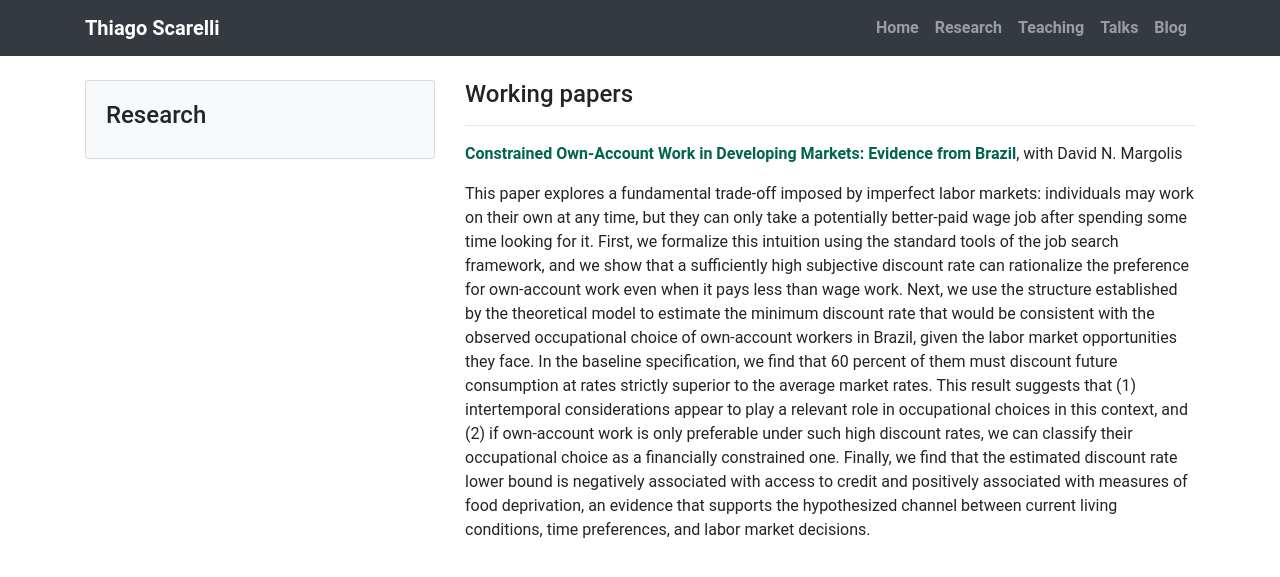
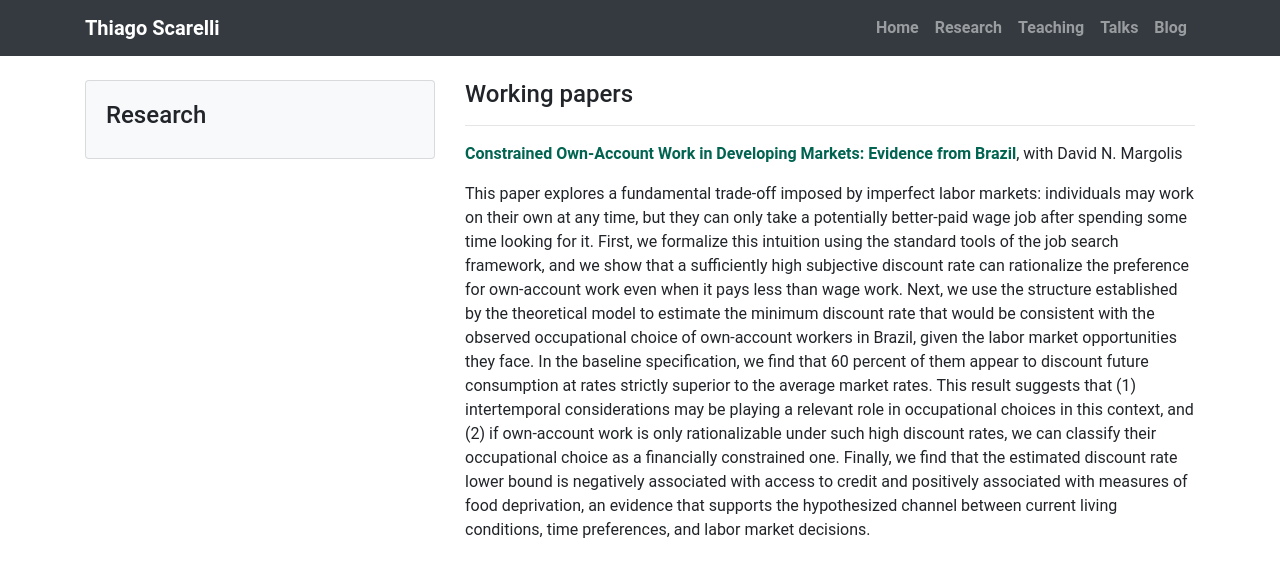
Before and after one commit to thiagoscarelli/thiagoscarelli.github.io, a Jekyll site: the page built from _pages/research.md, in a window 1280 px wide. Shown: the top 577 px of the page. Built offline with Jekyll 4.4.1, drawn with Linux system fonts in a browser that asks for light colours.

Commit message:
abstract

```diff
--- a/_pages/research.md
+++ b/_pages/research.md
@@ -10,7 +10,7 @@
 
 <b>[Constrained Own-Account Work in Developing Markets: Evidence from Brazil](../docs/wp_scarelli_margolis.pdf)</b>, with David N. Margolis
 
-This paper explores a fundamental trade-off imposed by imperfect labor markets: individuals may work on their own at any time, but they can only take a potentially better-paid wage job after spending some time looking for it. First, we formalize this intuition using the standard tools of the job search framework, and we show that a sufficiently high subjective discount rate can rationalize the preference for own-account work even when it pays less than wage work. Next, we use the structure established by the theoretical model to estimate the minimum discount rate that would be consistent with the observed occupational choice of own-account workers in Brazil, given the labor market opportunities they face. In the baseline specification, we find that 60 percent of them must discount future consumption at rates strictly superior to the average market rates. This result suggests that (1) intertemporal considerations appear to play a relevant role in occupational choices in this context, and (2) if own-account work is only preferable under such high discount rates, we can classify their occupational choice as a financially constrained one. Finally, we find that the estimated discount rate lower bound is negatively associated with access to credit and positively associated with measures of food deprivation, an evidence that supports the hypothesized channel between current living conditions, time preferences, and labor market decisions.
+This paper explores a fundamental trade-off imposed by imperfect labor markets: individuals may work on their own at any time, but they can only take a potentially better-paid wage job after spending some time looking for it. First, we formalize this intuition using the standard tools of the job search framework, and we show that a sufficiently high subjective discount rate can rationalize the preference for own-account work even when it pays less than wage work. Next, we use the structure established by the theoretical model to estimate the minimum discount rate that would be consistent with the observed occupational choice of own-account workers in Brazil, given the labor market opportunities they face. In the baseline specification, we find that 60 percent of them appear to discount future consumption at rates strictly superior to the average market rates. This result suggests that (1) intertemporal considerations may be playing a relevant role in occupational choices in this context, and (2) if own-account work is only rationalizable under such high discount rates, we can classify their occupational choice as a financially constrained one. Finally, we find that the estimated discount rate lower bound is negatively associated with access to credit and positively associated with measures of food deprivation, an evidence that supports the hypothesized channel between current living conditions, time preferences, and labor market decisions.
 
 <!---
 <br>
```
